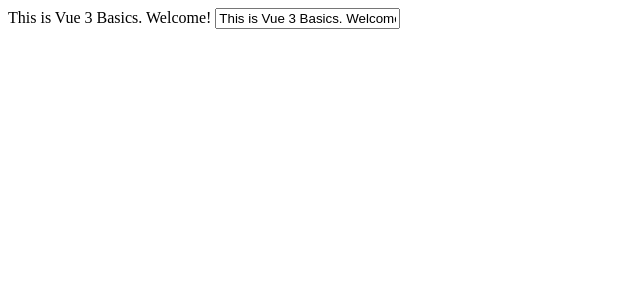
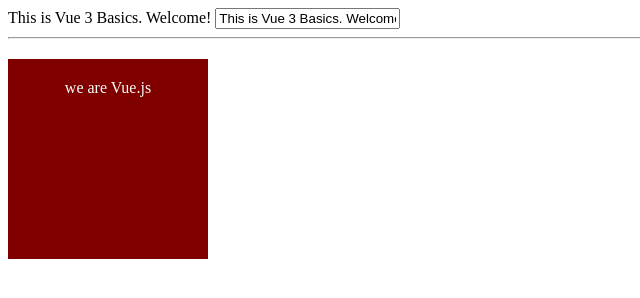
Before and after one commit to mechanicalcrow/vuejscourse, a plain HTML site: page index.html in a window 1280 px wide. Shown: the whole page, without its empty margins (0-640 px from the left). Drawn offline with nearby package versions, Linux system fonts and the light colour scheme.

Commit message:
vue and two way binding

```diff
--- a/index.html
+++ b/index.html
@@ -4,14 +4,34 @@
     <meta charset="UTF-8">
     <meta http-equiv="X-UA-Compatible" content="IE=edge">
     <meta name="viewport" content="width=device-width, initial-scale=1.0">
-    <link rel="stylesheet" href="">
     <title>Vue.JS 3 Basics</title>
+    <style>
+        .box {
+            background-color: maroon;
+            color:mintcream;
+            width: 200px;
+            height: 200px;
+        }
+        p {
+            text-align: center;
+            margin: 20px;
+            padding: 20px;
+        }
+    </style>
 </head>
 <body>
     <div id="app">
         {{greeting}}
         <input v-model="greeting">
+
+        <hr />
+        <div v-if="isVisible" class="box">
+
+           <p>we are Vue.js</p>
+        </div>
+
     </div>
+
 
 
     <script src="https://unpkg.com/vue@next"></script>
@@ -19,7 +39,8 @@
         let app = Vue.createApp({
             data: function (){
                 return {
-                    greeting: "This is Vue 3 Basics. Welcome!"
+                    greeting: "This is Vue 3 Basics. Welcome!",
+                    isVisible: true
                 }
             }
         })
```
